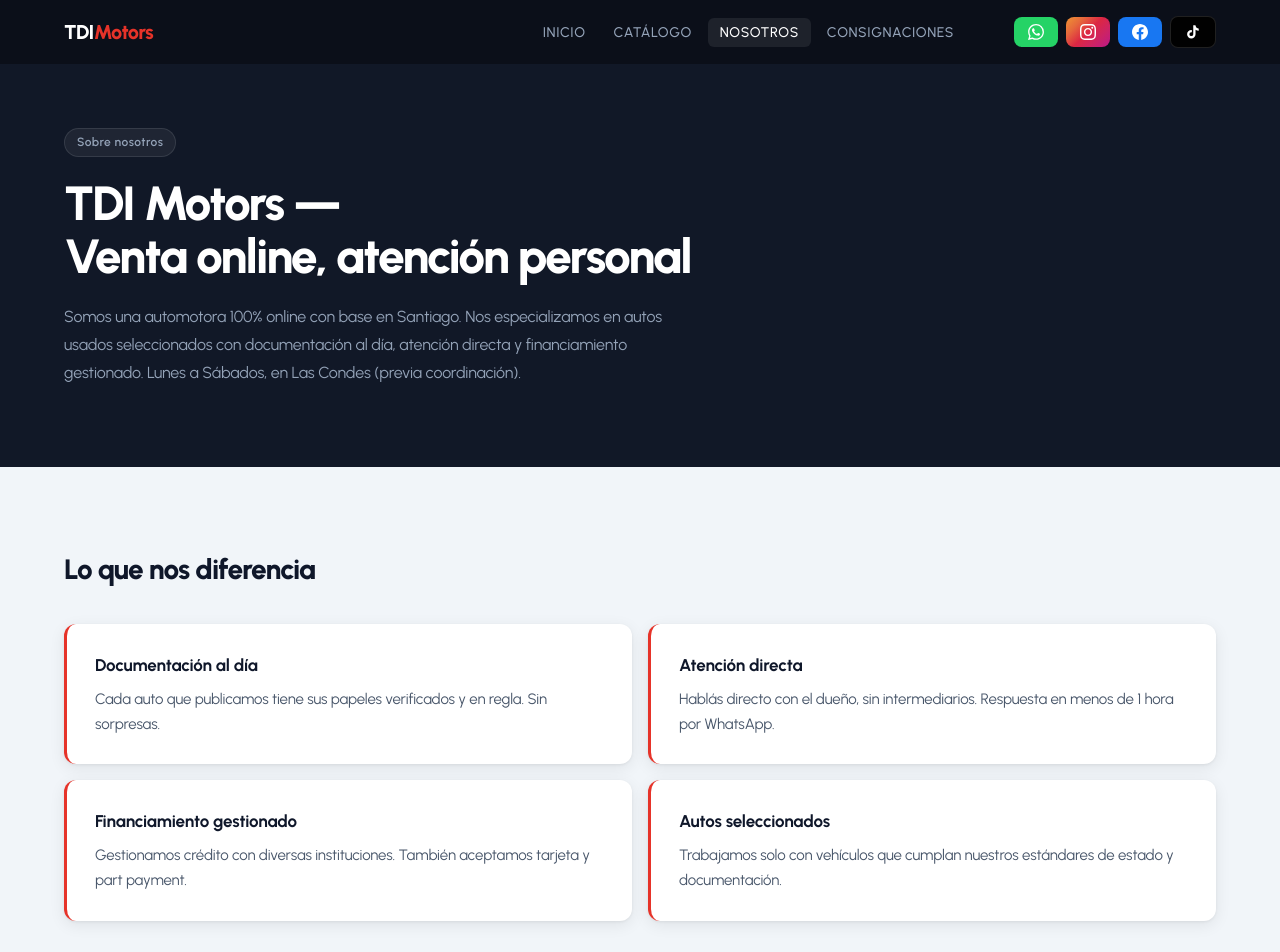
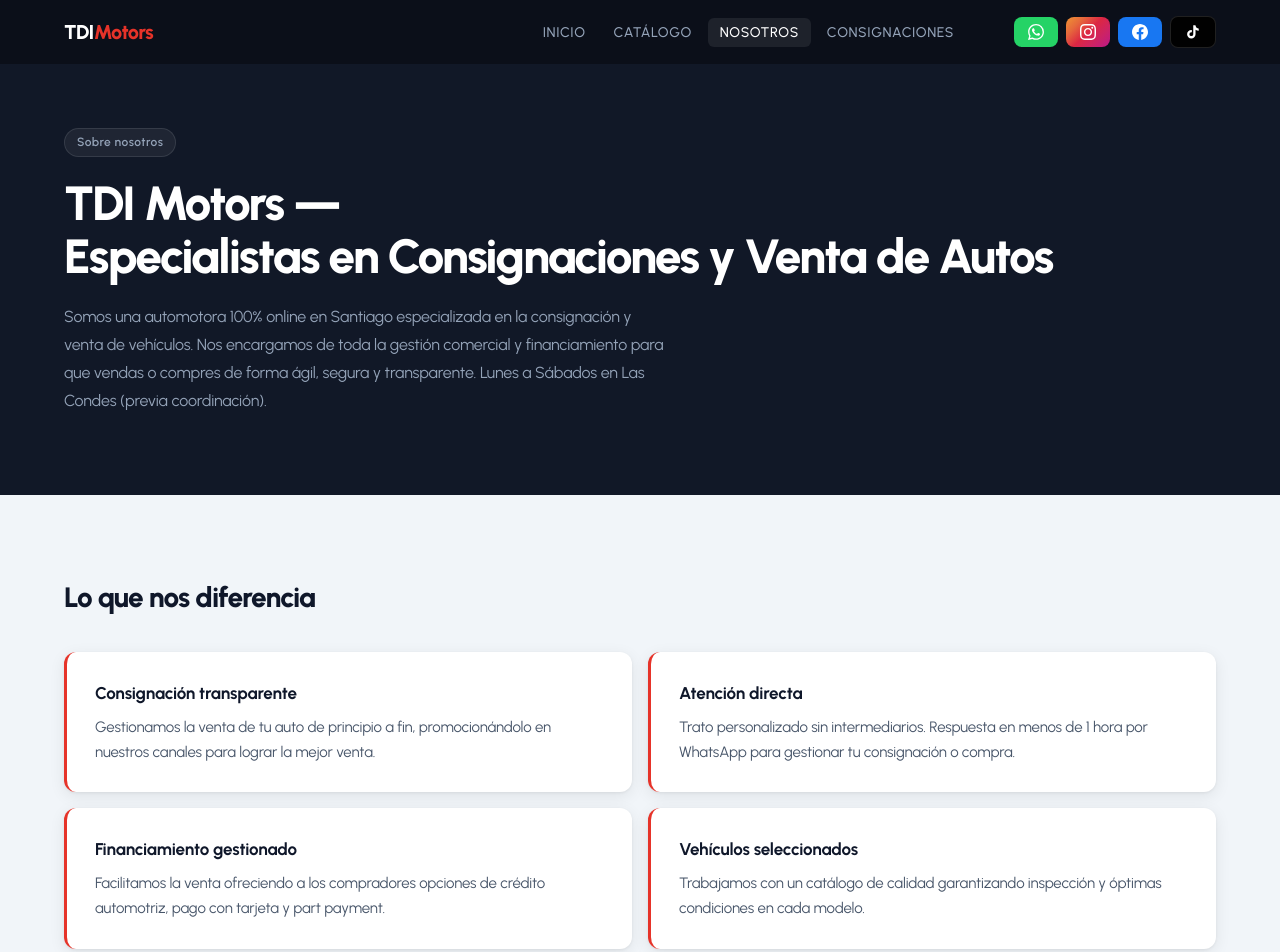
Before and after one commit to TheJockerr/TDImotors-prod, a React (Vite) app: page /nosotros in a window 1280 px wide. Shown: the top 952 px of the page. Built offline with nearby package versions, Linux system fonts and the light colour scheme; no server answers; the HTML template or start-up script is replaced by a standard one.

Commit message:
mejora de nosotros consignaciones

```diff
--- a/src/pages/Nosotros/Nosotros.tsx
+++ b/src/pages/Nosotros/Nosotros.tsx
@@ -3,20 +3,20 @@
 
 const VALUES = [
   {
-    title: 'Documentación al día',
-    desc: 'Cada auto que publicamos tiene sus papeles verificados y en regla. Sin sorpresas.',
+    title: 'Consignación transparente',
+    desc: 'Gestionamos la venta de tu auto de principio a fin, promocionándolo en nuestros canales para lograr la mejor venta.',
   },
   {
     title: 'Atención directa',
-    desc: 'Hablás directo con el dueño, sin intermediarios. Respuesta en menos de 1 hora por WhatsApp.',
+    desc: 'Trato personalizado sin intermediarios. Respuesta en menos de 1 hora por WhatsApp para gestionar tu consignación o compra.',
   },
   {
     title: 'Financiamiento gestionado',
-    desc: 'Gestionamos crédito con diversas instituciones. También aceptamos tarjeta y part payment.',
+    desc: 'Facilitamos la venta ofreciendo a los compradores opciones de crédito automotriz, pago con tarjeta y part payment.',
   },
   {
-    title: 'Autos seleccionados',
-    desc: 'Trabajamos solo con vehículos que cumplan nuestros estándares de estado y documentación.',
+    title: 'Vehículos seleccionados',
+    desc: 'Trabajamos con un catálogo de calidad garantizando inspección y óptimas condiciones en cada modelo.',
   },
 ];
 
@@ -29,12 +29,12 @@
           <span className={styles.tag}>Sobre nosotros</span>
           <h1 className={styles.title}>
             TDI Motors —<br />
-            Venta online, atención personal
+            Especialistas en Consignaciones y Venta de Autos
           </h1>
           <p className={styles.desc}>
-            Somos una automotora 100% online con base en Santiago. Nos especializamos en
-            autos usados seleccionados con documentación al día, atención directa y financiamiento
-            gestionado. Lunes a Sábados, en Las Condes (previa coordinación).
+            Somos una automotora 100% online en Santiago especializada en la consignación
+            y venta de vehículos. Nos encargamos de toda la gestión comercial y financiamiento
+            para que vendas o compres de forma ágil, segura y transparente. Lunes a Sábados en Las Condes (previa coordinación).
           </p>
         </div>
       </section>
@@ -57,13 +57,13 @@
       {/* Cómo funciona */}
       <section className={styles.how}>
         <div className="container">
-          <h2 className={styles.howTitle}>¿Cómo funciona?</h2>
+          <h2 className={styles.howTitle}>¿Cómo funciona la consignación?</h2>
           <div className={styles.steps}>
             {[
-              { num: '01', title: 'Revisa el catálogo', desc: 'Explora todos nuestros vehículos disponibles con fotos, especificaciones y precio.' },
-              { num: '02', title: 'Contáctanos por WhatsApp', desc: 'Escríbenos directamente. Te respondemos en menos de 1 hora de Lunes a Sábados.' },
-              { num: '03', title: 'Coordinamos una visita', desc: 'Agendamos para que puedas ver el auto en Las Condes, Santiago.' },
-              { num: '04', title: 'Gestionamos el financiamiento', desc: 'Si necesitas crédito, tarjeta o part payment, lo gestionamos por ti.' },
+              { num: '01', title: 'Solicita tu consignación', desc: 'Envíanos la información de tu vehículo por la web o directo por WhatsApp.' },
+              { num: '02', title: 'Evaluación y estrategia', desc: 'Revisamos tu vehículo y acordamos el precio y condiciones de venta.' },
+              { num: '03', title: 'Publicación y difusión', desc: 'Promocionamos tu auto en nuestro catálogo online y redes sociales.' },
+              { num: '04', title: 'Gestión y venta final', desc: 'Gestionamos compradores, opciones de financiamiento y concretamos la venta.' },
             ].map(({ num, title, desc }) => (
               <div key={num} className={styles.step}>
                 <span className={styles.stepNum}>{num}</span>
```
